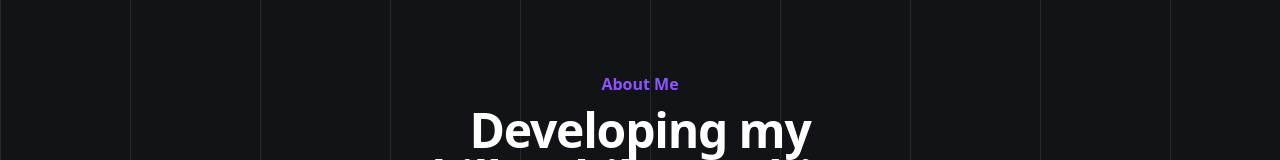
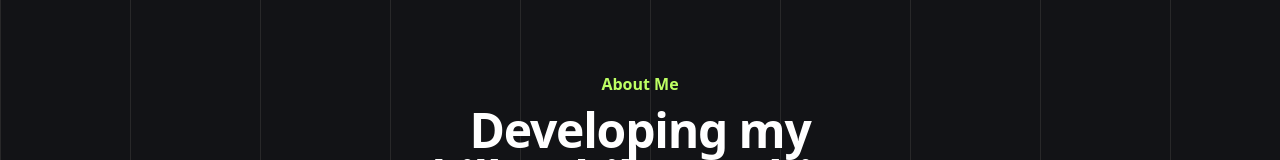
Before and after one commit to CarlSaqui29/portfolio, a React (Vite) app: page / in a window 1280 px wide. Shown: the part 122-282 px from the top of the page. Built offline with nearby package versions, Linux system fonts and the light colour scheme.

Commit message:
change secondary color

```diff
--- a/src/App.css
+++ b/src/App.css
@@ -15,5 +15,5 @@ body {
 }
 
 .text-indigo-custom {
-  color: #8b54ff;
+  color: #bdff63;
 }
```
